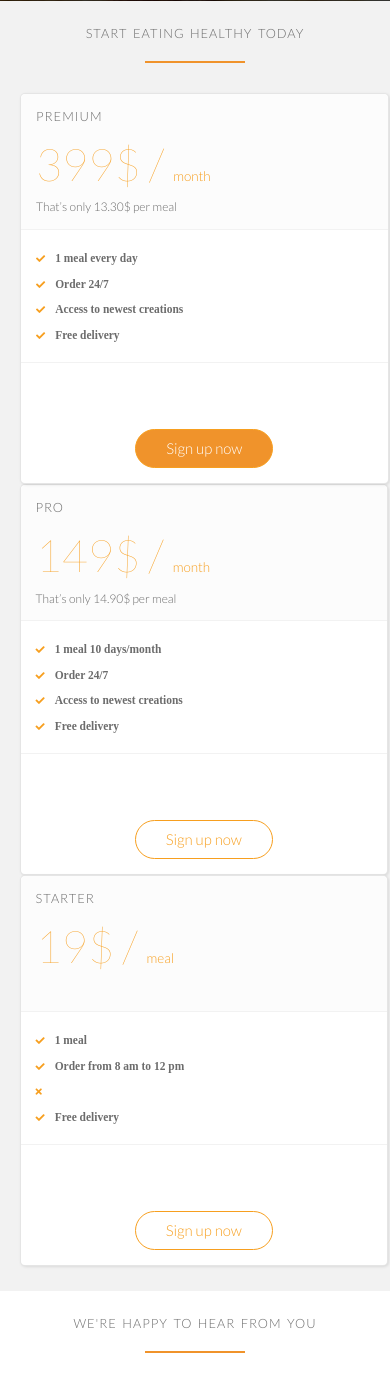
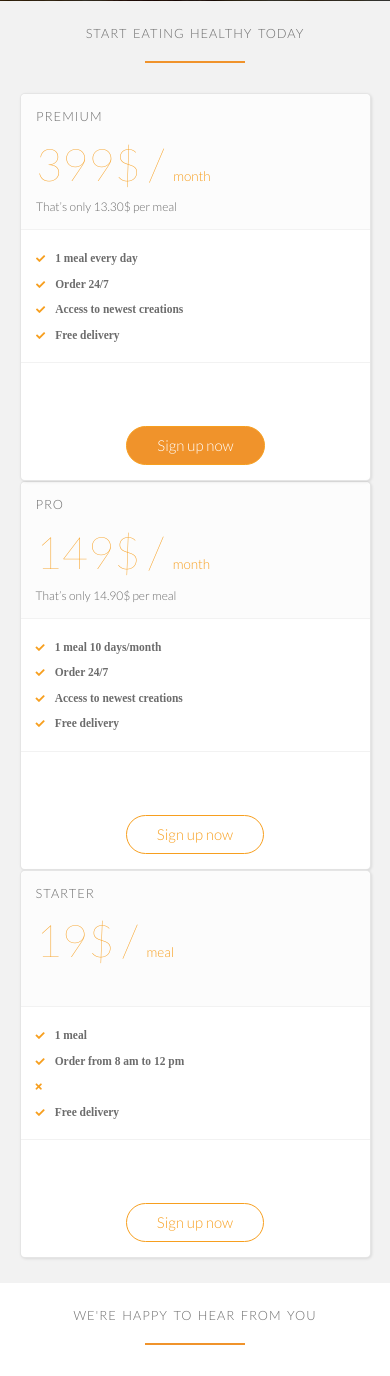
Before and after one commit to pini85/omni-food, a PHP site: page / in a window 390 px wide. Shown: the part 4926-6302 px from the top of the page. Run offline with PHP 8.4, Linux system fonts and the light colour scheme; some libraries are stand-ins or nearby versions.

Commit message:
fixedm ore samsung problems

```diff
--- a/resources/css/queries.css
+++ b/resources/css/queries.css
@@ -28,7 +28,7 @@
  .city-features  { font-size: 88%; }
 
  .plan-box {
-  width: 105%;
+  width: 100%;
   margin-left: 0%;
  }
  .plan-box li {
```
